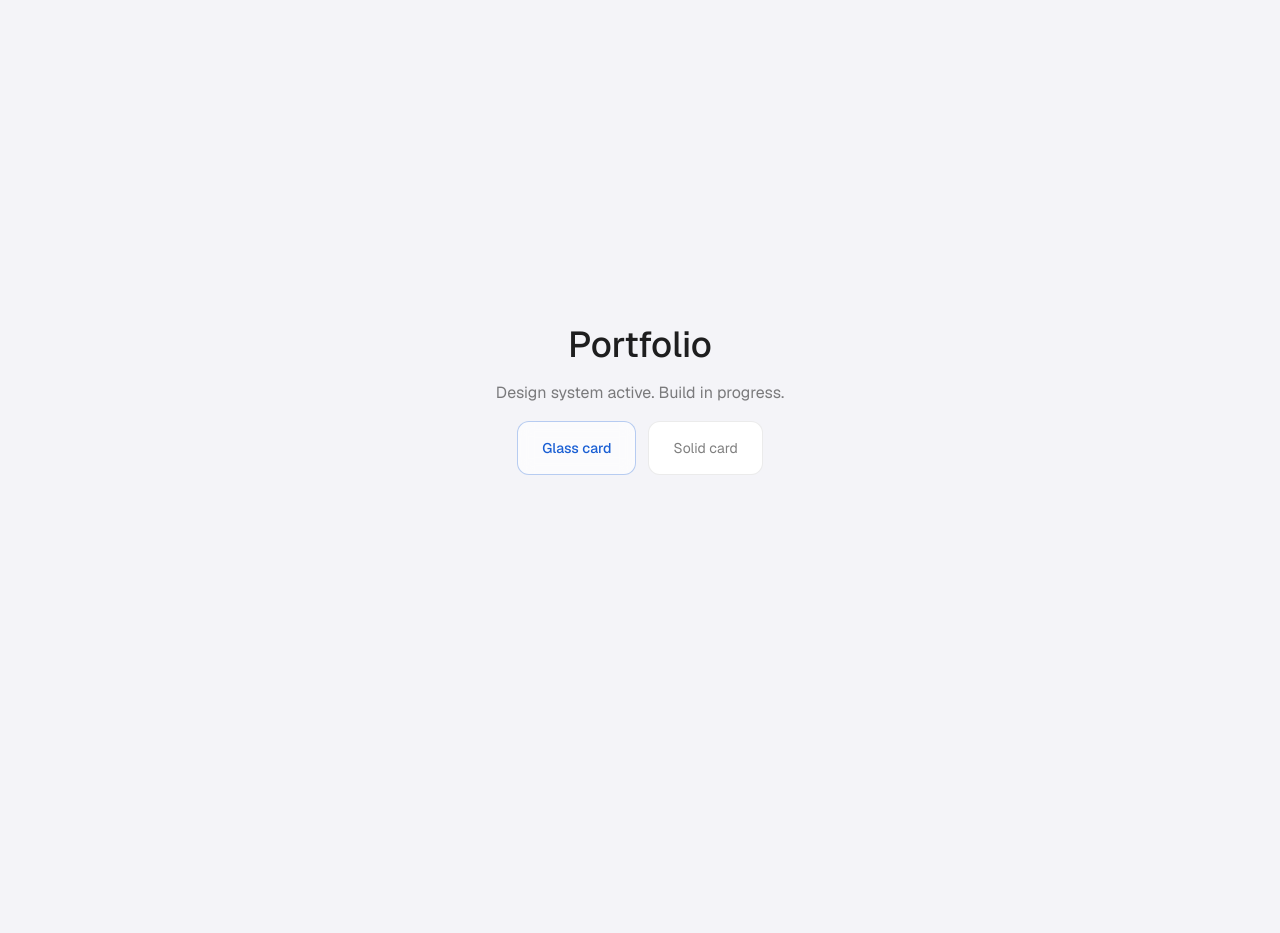
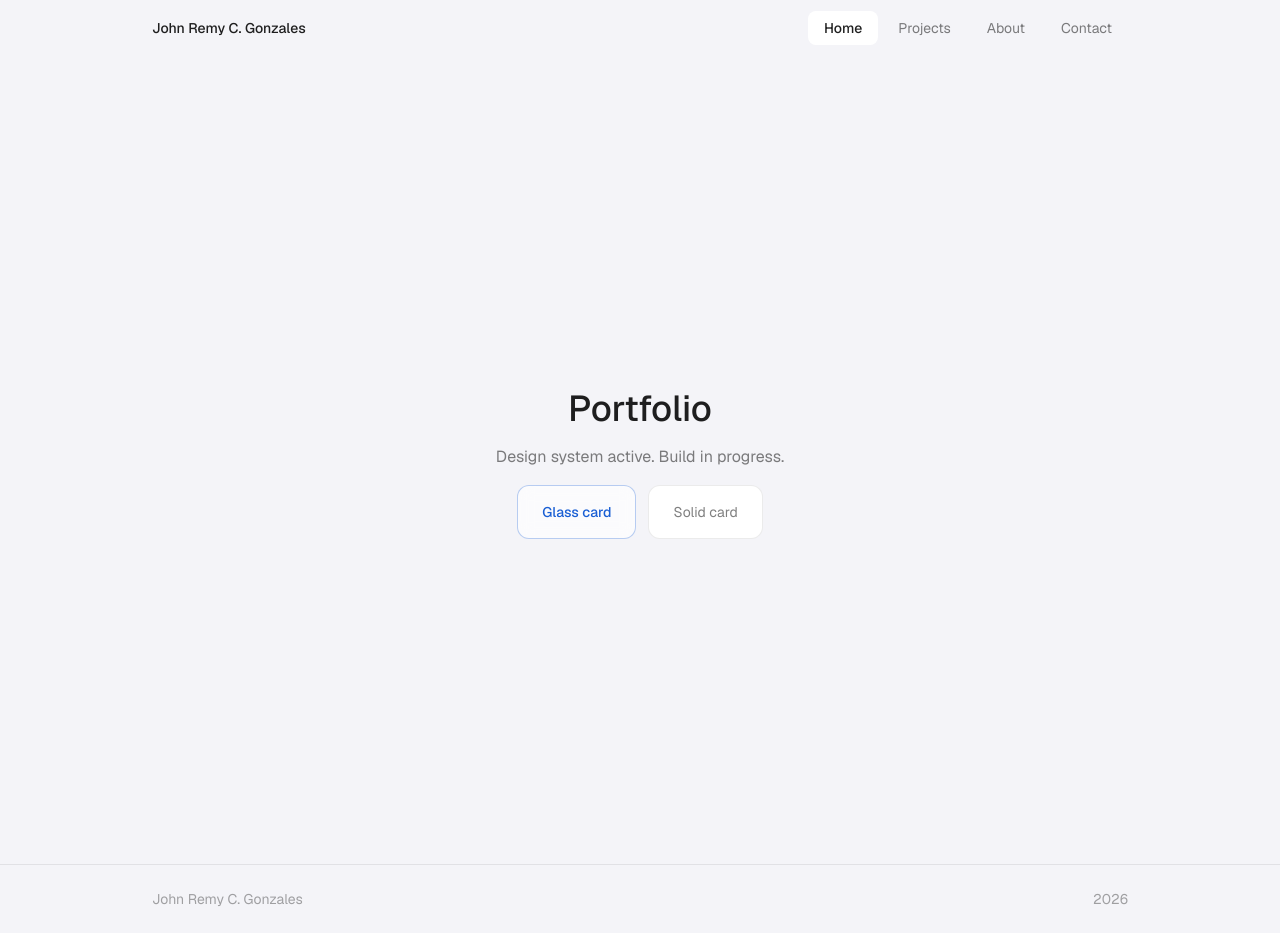
Before and after one commit to Reym-Tech/portfolio_v2, a Next.js app in the folder portfolio/: page / in a window 1280 px wide. Before the commit the page ends 800 px from the top, so only its background shows below. Built offline with nearby package versions, Linux system fonts and the light colour scheme.

Commit message:
feat: foundation layer — navbar, footer, types, constants, navigation data

```diff
--- a/portfolio/app/layout.tsx
+++ b/portfolio/app/layout.tsx
@@ -1,10 +1,12 @@
 import type { Metadata } from "next";
 import { GeistSans } from "geist/font/sans";
 import { GeistMono } from "geist/font/mono";
+import Navbar from "@/components/common/Navbar";
+import Footer from "@/components/common/Footer";
 import "./globals.css";
 
 export const metadata: Metadata = {
-  title: "Your Name — Full Stack Developer",
+  title: "John Remy C. Gonzales — Full Stack Developer",
   description: "Full stack developer building scalable digital solutions that combine software engineering, automation, and product thinking.",
 };
 
@@ -20,7 +22,11 @@ export default function RootLayout({
       suppressHydrationWarning
     >
       <body className="min-h-full flex flex-col bg-[var(--bg-base)] text-[var(--text-primary)]">
-        {children}
+        <Navbar />
+        <main className="flex-1 pt-16">
+          {children}
+        </main>
+        <Footer />
       </body>
     </html>
   );
--- /dev/null
+++ b/portfolio/components/common/Footer.tsx
@@ -0,0 +1,14 @@
+export default function Footer() {
+  return (
+    <footer className="mt-auto border-t border-[var(--border)]">
+      <div className="mx-auto flex max-w-5xl items-center justify-between px-6 py-6">
+        <p className="text-sm text-[var(--text-muted)]">
+          John Remy C. Gonzales
+        </p>
+        <p className="text-sm text-[var(--text-muted)]">
+          {new Date().getFullYear()}
+        </p>
+      </div>
+    </footer>
+  );
+}
--- /dev/null
+++ b/portfolio/components/common/Navbar.tsx
@@ -0,0 +1,47 @@
+"use client";
+
+import Link from "next/link";
+import { usePathname } from "next/navigation";
+import { NAV_ITEMS } from "@/data/navigation";
+
+export default function Navbar() {
+  const pathname = usePathname();
+
+  return (
+    <header className="fixed top-0 left-0 right-0 z-50">
+      <nav
+        className="mx-auto flex max-w-5xl items-center justify-between px-6 py-4"
+        aria-label="Main navigation"
+      >
+        <Link
+          href="/"
+          className="text-sm font-medium text-[var(--text-primary)] transition-opacity hover:opacity-70"
+        >
+          John Remy C. Gonzales
+        </Link>
+
+        <ul className="flex items-center gap-1" role="list">
+          {NAV_ITEMS.map((item) => {
+            const isActive = pathname === item.href;
+            return (
+              <li key={item.href}>
+                <Link
+                  href={item.href}
+                  className={`
+                    rounded-[var(--radius-md)] px-4 py-2 text-sm transition-colors
+                    ${isActive
+                      ? "bg-[var(--surface)] text-[var(--text-primary)] font-medium"
+                      : "text-[var(--text-secondary)] hover:text-[var(--text-primary)] hover:bg-[var(--surface)]"
+                    }
+                  `}
+                >
+                  {item.label}
+                </Link>
+              </li>
+            );
+          })}
+        </ul>
+      </nav>
+    </header>
+  );
+}
--- /dev/null
+++ b/portfolio/constants/routes.ts
@@ -0,0 +1,8 @@
+export const ROUTES = {
+  home:     "/",
+  projects: "/projects",
+  about:    "/about",
+  contact:  "/contact",
+} as const;
+
+export type Route = (typeof ROUTES)[keyof typeof ROUTES];
--- /dev/null
+++ b/portfolio/data/navigation.ts
@@ -0,0 +1,9 @@
+import { ROUTES }  from "@/constants/routes";
+import type { NavItem } from "@/types";
+
+export const NAV_ITEMS: NavItem[] = [
+  { label: "Home",     href: ROUTES.home     },
+  { label: "Projects", href: ROUTES.projects },
+  { label: "About",    href: ROUTES.about    },
+  { label: "Contact",  href: ROUTES.contact  },
+];
--- /dev/null
+++ b/portfolio/types/index.ts
@@ -0,0 +1,24 @@
+export type NavItem = {
+  label: string;
+  href:  string;
+};
+
+export type Project = {
+  id:          string;
+  title:       string;
+  description: string;
+  tags:        string[];
+  href?:       string;
+  repoHref?:   string;
+  featured:    boolean;
+};
+
+export type Skill = {
+  category: string;
+  items:    string[];
+};
+
+export type SocialLink = {
+  label: string;
+  href:  string;
+};
```
